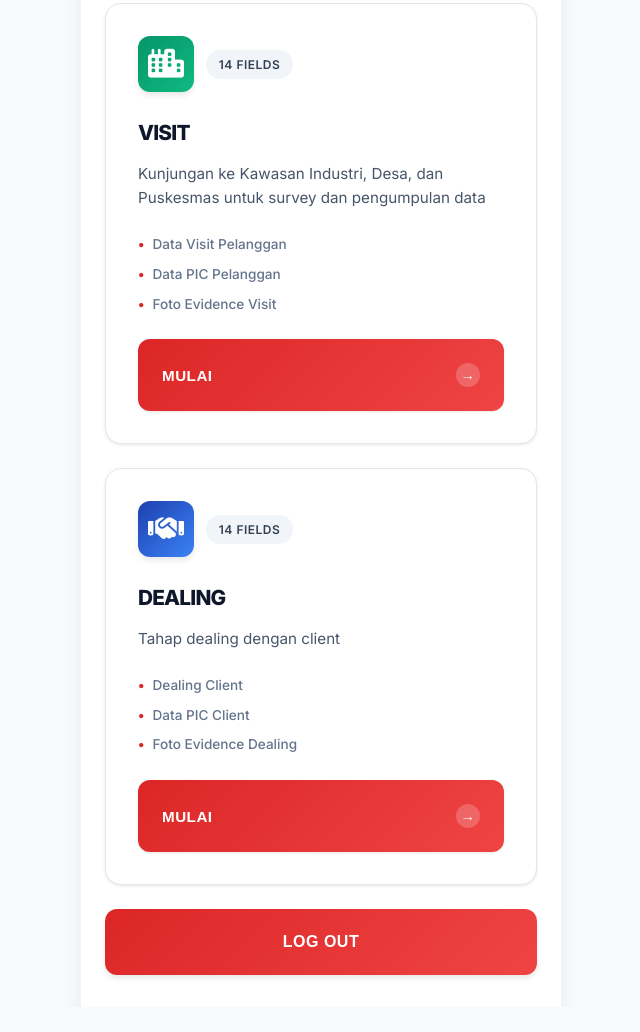
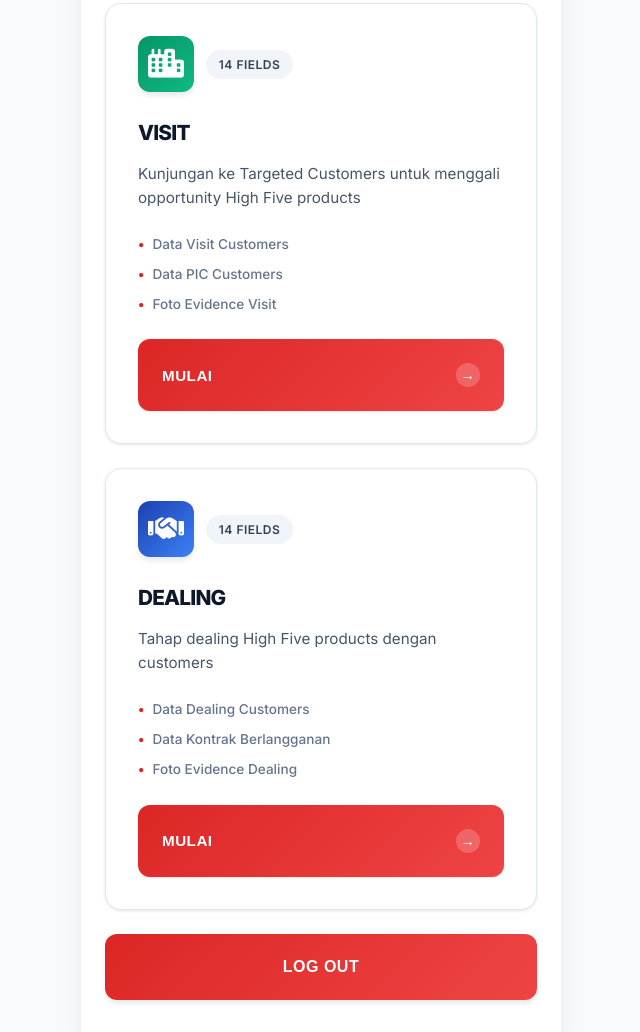
Before and after one commit to RLEGSTR3-IT/RLEGS-HIGH-FIVE-APP-V1, a plain HTML site: page client/index.html in a window 1280 px wide. Shown: the part 356-1388 px from the top of the page, without its empty margins (319-959 px from the left). Before the commit the page ends 1363 px from the top, so only its background shows below. Drawn offline with Linux system fonts and the light colour scheme.

Commit message:
feat: progress push

```diff
--- a/client/index.html
+++ b/client/index.html
@@ -48,11 +48,11 @@
 					</div>
 					<div class="activity-info">
 						<h3>VISIT</h3>
-						<p>Kunjungan ke Kawasan Industri, Desa, dan Puskesmas untuk survey dan
-							pengumpulan data</p>
+						<p>Kunjungan ke Targeted Customers untuk menggali opportunity High Five
+							products</p>
 						<div class="activity-features">
-							<span>Data Visit Pelanggan</span>
-							<span>Data PIC Pelanggan</span>
+							<span>Data Visit Customers</span>
+							<span>Data PIC Customers</span>
 							<span>Foto Evidence Visit</span>
 						</div>
 					</div>
@@ -73,10 +73,10 @@
 					</div>
 					<div class="activity-info">
 						<h3>DEALING</h3>
-						<p>Tahap dealing dengan client</p>
+						<p>Tahap dealing High Five products dengan customers</p>
 						<div class="activity-features">
-							<span>Dealing Client</span>
-							<span>Data PIC Client</span>
+							<span>Data Dealing Customers</span>
+							<span>Data Kontrak Berlangganan</span>
 							<span>Foto Evidence Dealing</span>
 						</div>
 					</div>
@@ -101,9 +101,9 @@
 				<div class="form-title" id="formTitle">Form High Five</div>
 			</div>
 
-			<div class="dealing-opts">
-				<h2>Pilih Jenis Kegiatan</h2>
-				<p>Silakan pilih kegiatan yang Anda lakukan</p>
+			<div id="dealing-cat-opts" class="dealing-opts" style="display: none;">
+				<h3>Pilih Jenis Kegiatan</h3>
+				<p>Silakan pilih jenis dealing</p>
 			</div>
 
 			<!-- Progress Bar -->
```
